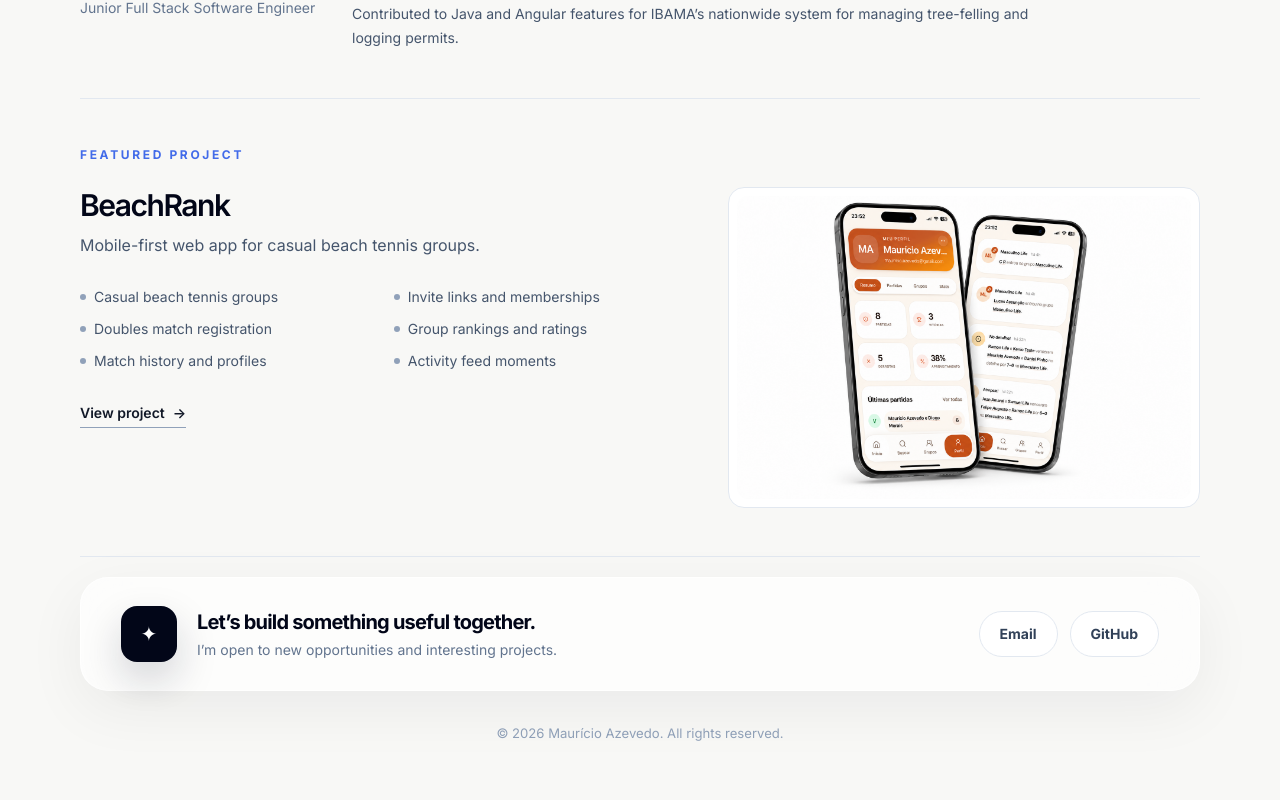
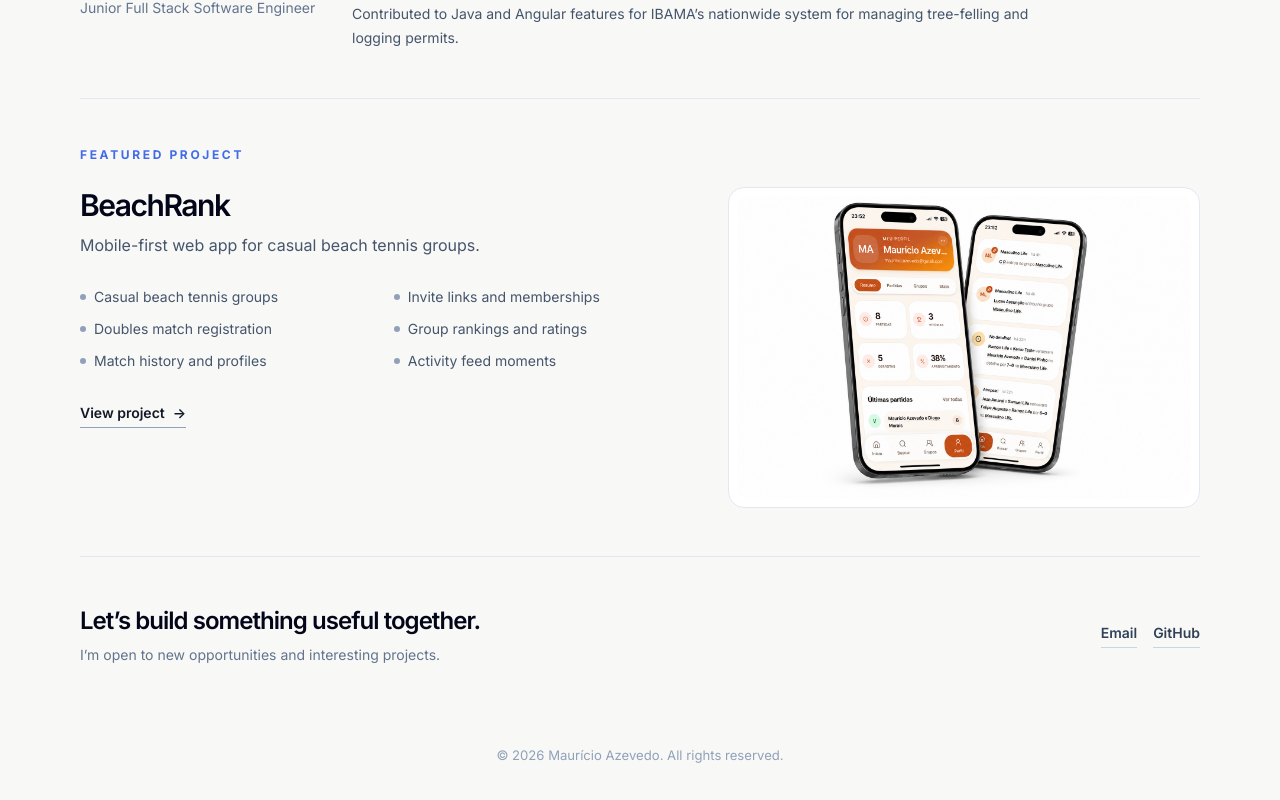
Before and after one commit to mauricio-azevedo/portfolio, a React (Vite) app: page / in a window 1280 px wide. Shown: the part 1596-2396 px from the top of the page. Before the commit the page ends 2374 px from the top, so only its background shows below. Built offline with nearby package versions, Linux system fonts and the light colour scheme.

Commit message:
Simplify contact section

```diff
--- a/src/components/Contact.tsx
+++ b/src/components/Contact.tsx
@@ -4,29 +4,21 @@ export function Contact() {
   return (
     <section
       id="contact"
-      className="mt-5 flex items-center justify-between gap-7 rounded-[28px] border border-white/70 bg-white/65 px-10 py-7 shadow-[0_18px_60px_rgba(15,23,42,0.06)] backdrop-blur-xl max-[980px]:flex-col max-[980px]:items-start max-[980px]:px-6"
+      className="flex items-center justify-between gap-8 py-12 max-[980px]:flex-col max-[980px]:items-start"
       aria-label="Contact"
     >
-      <div className="flex items-center gap-5">
-        <div
-          className="grid size-14 flex-none place-items-center rounded-2xl bg-slate-950 text-[1.25rem] text-white shadow-[0_18px_40px_rgba(15,23,42,0.18)]"
-          aria-hidden="true"
-        >
-          ✦
-        </div>
-        <div>
-          <h2 className="m-0 text-xl font-bold tracking-[-0.04em] text-slate-950">
-            Let’s build something useful together.
-          </h2>
-          <p className="m-0 mt-1 text-sm text-slate-500">I’m open to new opportunities and interesting projects.</p>
-        </div>
+      <div>
+        <h2 className="m-0 text-2xl font-semibold tracking-[-0.04em] text-slate-950">
+          Let’s build something useful together.
+        </h2>
+        <p className="m-0 mt-2 text-sm text-slate-500">I’m open to new opportunities and interesting projects.</p>
       </div>
 
-      <div className="flex flex-wrap justify-end gap-3 text-sm font-bold text-slate-700 max-[980px]:justify-start">
+      <div className="flex flex-wrap justify-end gap-4 text-sm font-semibold text-slate-700 max-[980px]:justify-start">
         {contactLinks.map((link) => (
           <a
             key={link.href}
-            className="rounded-full border border-slate-200 bg-white/80 px-5 py-3 transition-colors hover:border-blue-200 hover:text-blue-700"
+            className="border-b border-slate-300 pb-1 transition-colors hover:border-slate-950 hover:text-slate-950"
             href={link.href}
             target={link.isExternal ? '_blank' : undefined}
             rel={link.isExternal ? 'noreferrer' : undefined}
```
